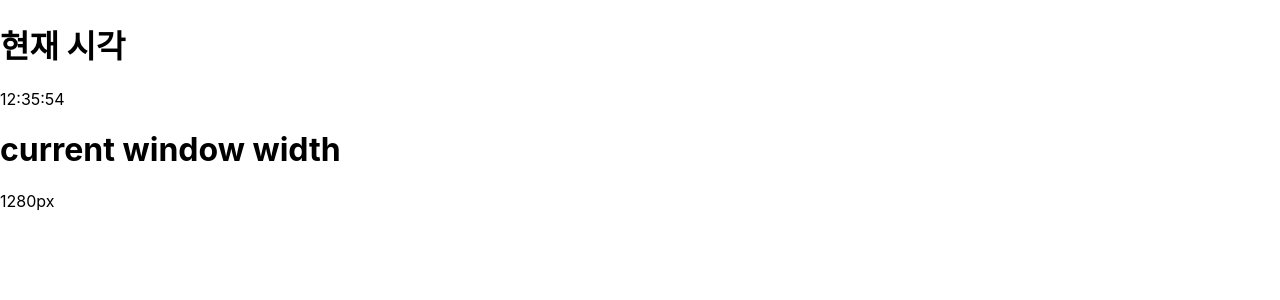
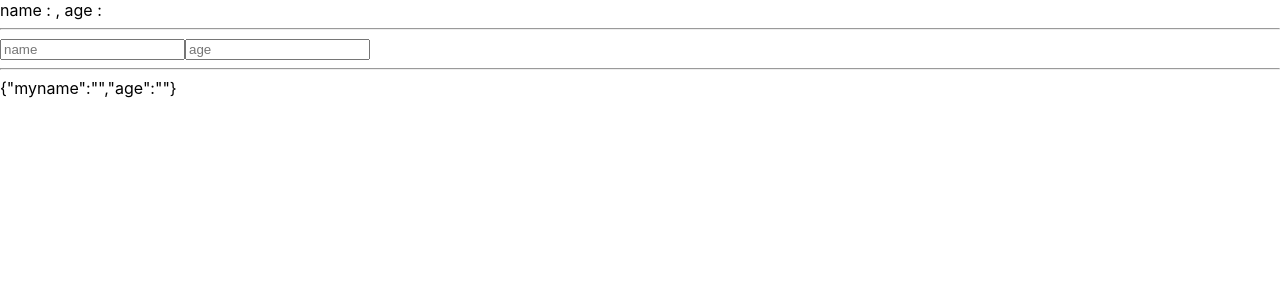
Before and after one commit to KimHS0915/react-practice, a React (Create React App) app: page / in a window 1280 px wide. Shown: the top 300 px of the page. Built offline with nearby package versions, Linux system fonts and the light colour scheme.

Commit message:
Reducer and useReducer hook

```diff
--- /dev/null
+++ b/src/App6.js
@@ -0,0 +1,47 @@
+import React, { useState, useReducer } from "react";
+
+const SET_NAME = "SET_NAME"
+const SET_AGE = "SET_AGE"
+
+const reducer = (prevState, action) => {
+    const { type, value } = action;
+    if ( type === SET_NAME ) {
+        return { ...prevState, myname: value };
+    }
+    if ( type === SET_AGE ) {
+        return { ...prevState, age: value };
+    }
+    return prevState;
+}
+
+const App = () => {
+    const [state, dispatch] = useReducer(reducer, { myname: '', age: ''});
+    const { myname, age } = state;
+    const onChange = (e) => {
+        const { name: type, value } = e.target;
+        dispatch({ type, value });
+    }
+
+    // const [person, setPerson] = useState({ name: '', age: ''});
+    // const { name, age } = person;
+    // const onChange= (e) => {
+    //     const { name, value } = e.target;
+    //     setPerson(prevState => ({
+    //         ...prevState,
+    //         [name]: value,
+    //     }));
+    // }
+
+    return (
+        <div>
+            name : {myname}, age : {age}
+            <hr />
+            <input type="text" name="SET_NAME" placeholder="name" onChange={onChange} />
+            <input type="text" name="SET_AGE" placeholder="age" onChange={onChange} />
+            <hr />
+            {JSON.stringify(state)}
+        </div>
+    );
+}
+
+export default App;
--- a/src/index.js
+++ b/src/index.js
@@ -5,12 +5,13 @@ import './index.css';
 // import App2 from './App2';
 // import App3 from './App3';
 // import App4 from "App4";
-import App5 from "App5";
+// import App5 from "App5";
+import App6 from "App6";
 // import TodoList from "./TodoList";
 // import EpisodeList from "EpisodeList";
 import * as serviceWorker from './serviceWorker';
 
-ReactDOM.render(<App5 />, document.getElementById('root'));
+ReactDOM.render(<App6 />, document.getElementById('root'));
 // ReactDOM.render(<TodoList />, document.getElementById('root'));
 
 // If you want your app to work offline and load faster, you can change
```
